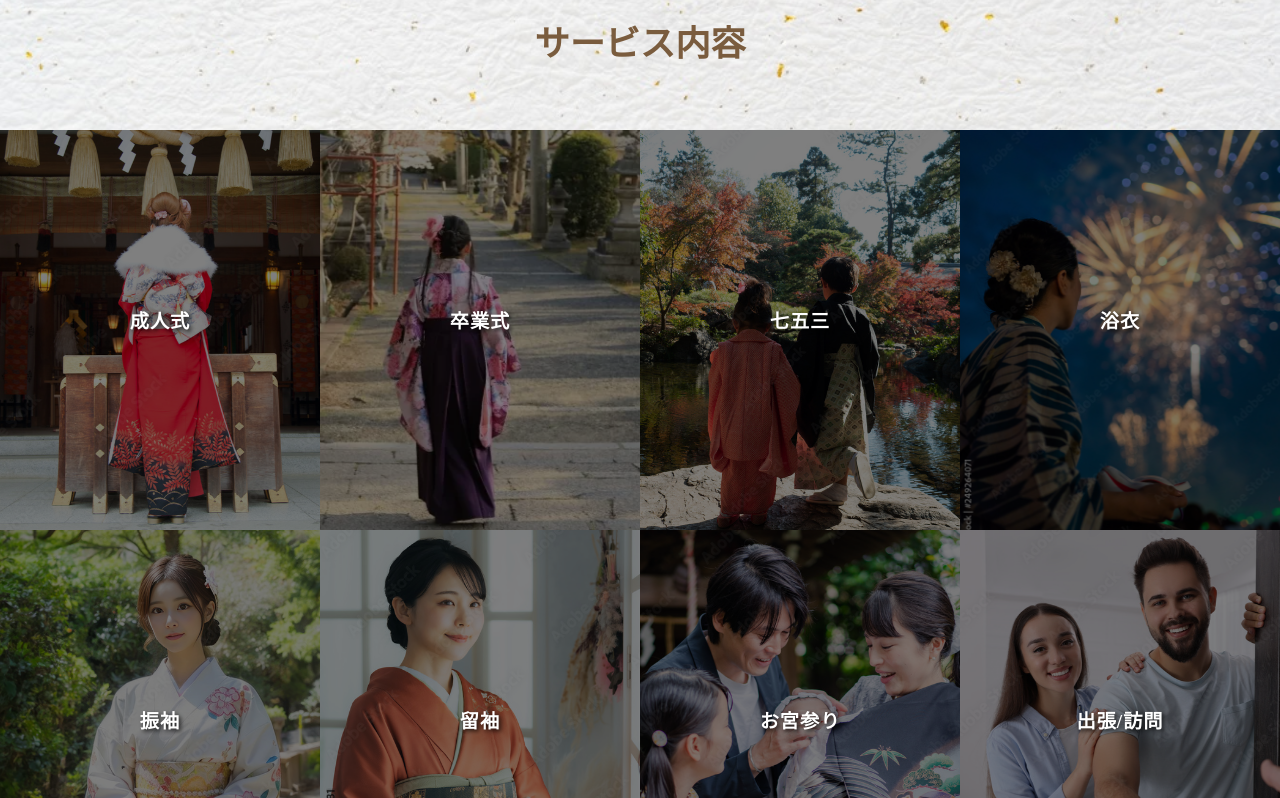
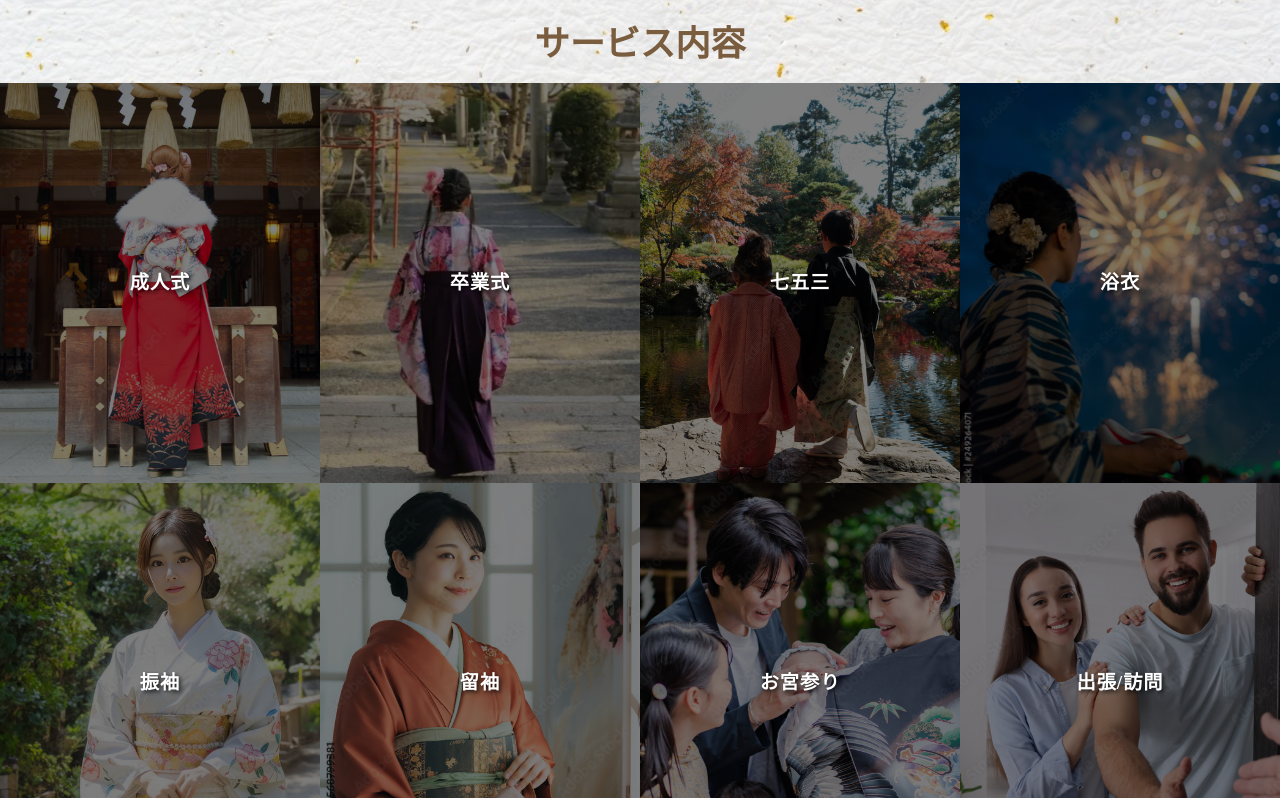
Before and after one commit to Ueno-Yuki/kituke-project, a Next.js app: page / in a window 1280 px wide. Shown: the part 2002-2800 px from the top of the page. Built offline with nearby package versions, Linux system fonts and the light colour scheme; a web font is replaced by a local one.

Commit message:
余白を削除

```diff
--- a/src/components/sections/Service.tsx
+++ b/src/components/sections/Service.tsx
@@ -72,7 +72,7 @@
   ));
 
   return (
-    <SectionWrapper id="service" style={{ margin: '0', padding: '0', maxWidth: 'none', width: '100vw' }}>
+    <SectionWrapper id="service" style={{ margin: '0', padding: '0', maxWidth: 'none', width: '100vw', height: '100vh' }}>
       <div className={styles.serviceRow}>
         <h2 ref={titleRef} className={`${styles.serviceTitle} sectionTitle`}>
           {textanimate}
--- a/src/styles/Service.module.css
+++ b/src/styles/Service.module.css
@@ -4,7 +4,6 @@
 .serviceTitle {
   color: var(--primary-brown);
   text-align: center;
-  margin-bottom: 5%;
 }
 .serviceText {
   margin-top: 1.1rem;
--- a/src/styles/globals.css
+++ b/src/styles/globals.css
@@ -21,6 +21,7 @@
   position: relative;
   z-index: 0; /* 最低z-index */
   min-height: 100vh;
+  overflow-y: hidden;
   /* 画像の品質向上 */
   image-rendering: auto;
 }
```
